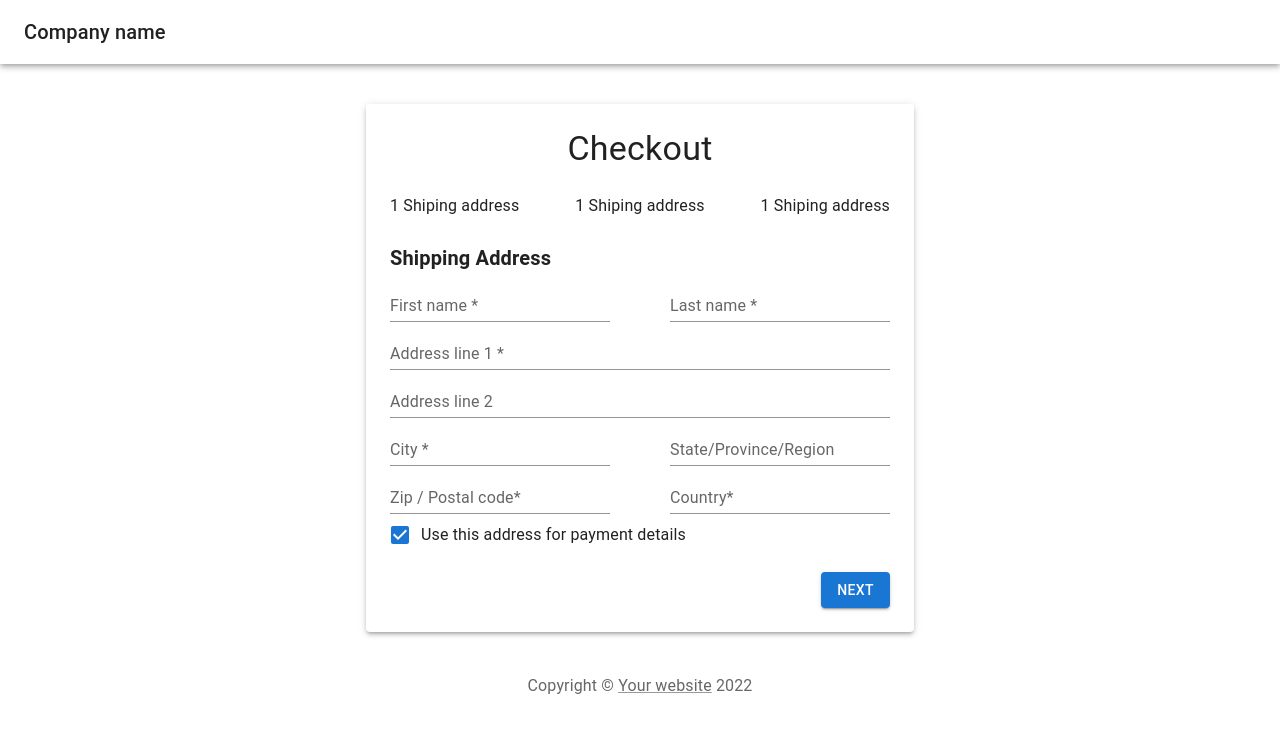
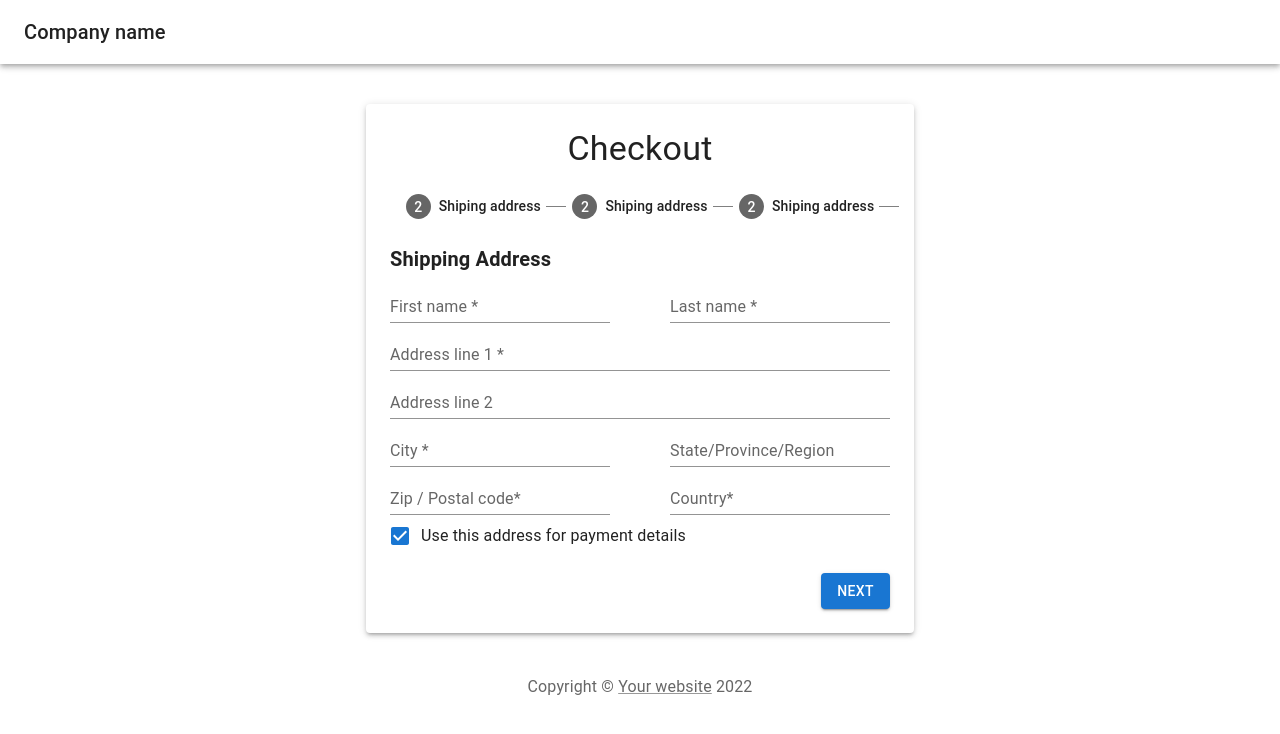
Before and after one commit to k4-100/mui-tutorial, a React (Create React App) app: page / in a window 1280 px wide. Shown: the top 734 px of the page. Built offline with nearby package versions, Linux system fonts and the light colour scheme.

Commit message:
Added lines to checkbox numberItems

```diff
--- a/src/App.js
+++ b/src/App.js
@@ -13,6 +13,48 @@ import {
   Link,
 } from "@mui/material";
 import * as React from "react";
+
+const NumberedText = () => {
+  return (
+    <Typography
+      variant="subtitle2"
+      sx={{
+        mx: "auto",
+        display: "flex",
+        alignItems: "center",
+        position: "relative",
+        "& > *:after": {
+          width: "20px",
+          height: "1px",
+          content: '"."',
+          background: "gray",
+          display: "block",
+          position: "absolute",
+          top: "50%",
+          right: "-25px",
+        },
+      }}
+    >
+      <Box
+        color="white"
+        sx={{
+          mr: 1,
+          width: "25px",
+          height: "25px",
+          boxSizing: "border-box",
+          display: "flex",
+          justifyContent: "center",
+          alignItems: "flex-end",
+          backgroundColor: "text.secondary",
+          borderRadius: "50%",
+        }}
+      >
+        <Typography variant="subtitle2">2</Typography>
+      </Box>
+      Shiping address
+    </Typography>
+  );
+};
 
 const App = () => {
   return (
@@ -48,15 +90,9 @@ const App = () => {
             mt: 3,
           }}
         >
-          <Typography>1 Shiping address</Typography>
-          <Typography
-            sx={{
-              mx: "auto",
-            }}
-          >
-            1 Shiping address
-          </Typography>
-          <Typography>1 Shiping address</Typography>
+          <NumberedText />
+          <NumberedText />
+          <NumberedText />
         </Box>
         <Typography
           variant="h6"
```
